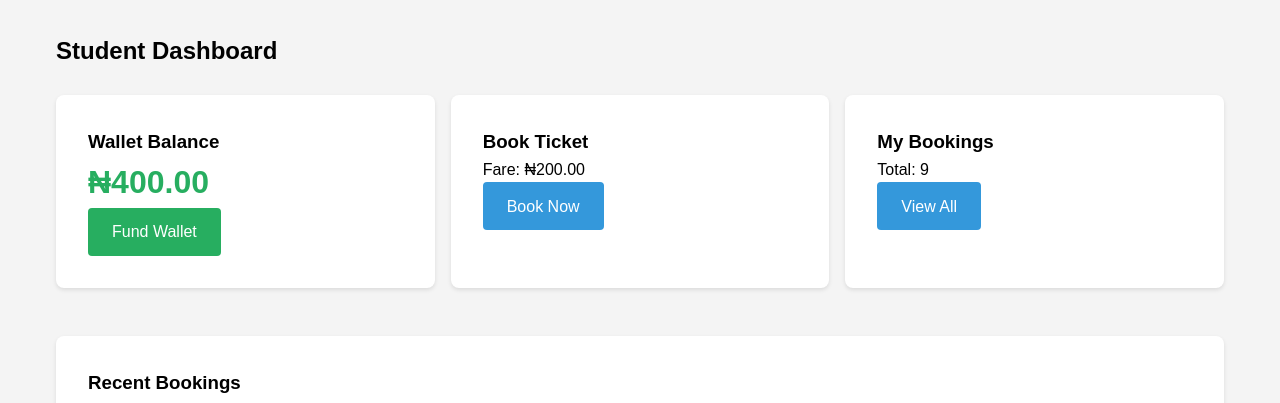
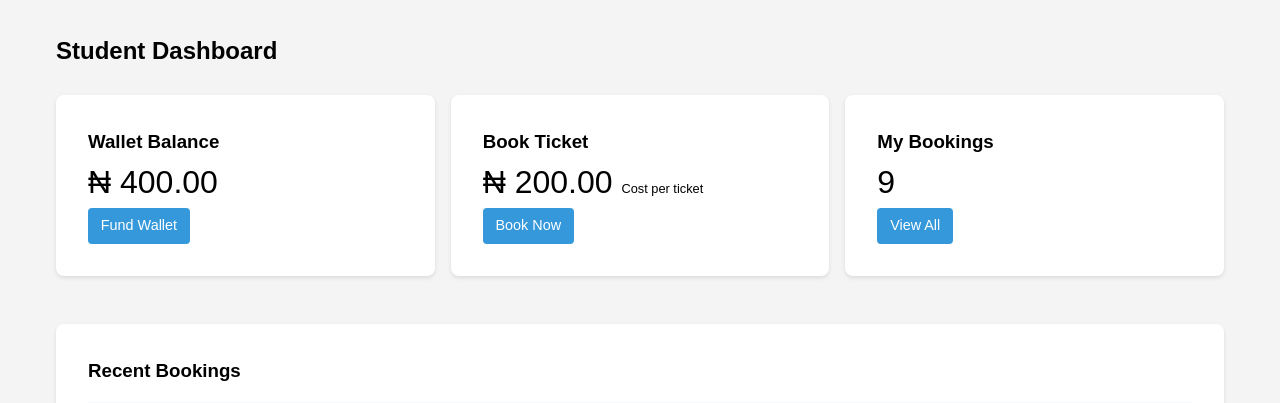
Before and after one commit to techfussion/bts, a Django app: template tickets/templates/tickets/dashboard.html in a window 1280 px wide. Shown: the part 70-473 px from the top of the page. Run offline with Django 5.2, Linux system fonts and the light colour scheme; data comes from the database, SQL or seed files in the repository; both versions use the stored data as it was after the commit; the template is opened without the code that fills it: values that come from a table or form of the project are taken from there, most other values are stand-ins (such as "Sample title", 1, 10 or a date in 2020).

Commit message:
refactor dashboard styling for wallet and booking sections

```diff
--- a/tickets/templates/tickets/dashboard.html
+++ b/tickets/templates/tickets/dashboard.html
@@ -6,20 +6,20 @@
 <div style="display: grid; grid-template-columns: repeat(auto-fit, minmax(300px, 1fr)); gap: 1rem; margin-bottom: 2rem;">
     <div class="card">
         <h3>Wallet Balance</h3>
-        <p style="font-size: 2rem; font-weight: bold; color: #27ae60;">₦{{ wallet.balance }}</p>
-        <a href="{% url 'tickets:fund_wallet' %}" class="btn btn-success">Fund Wallet</a>
+        <p style="font-size: 2rem; font-weight: lighter;">₦ {{ wallet.balance }}</p>
+        <a href="{% url 'tickets:fund_wallet' %}" class="btn" style="padding: 0.4rem 0.8rem; font-size: 0.9rem;">Fund Wallet</a>
     </div>
 
     <div class="card">
         <h3>Book Ticket</h3>
-        <p>Fare: ₦200.00</p>
-        <a href="{% url 'tickets:create_booking' %}" class="btn">Book Now</a>
+        <p style="font-size: 2rem; font-weight: lighter;">₦ 200.00 <span style="font-size: .8rem;">Cost per ticket</span></p>
+        <a href="{% url 'tickets:create_booking' %}" class="btn" style="padding: 0.4rem 0.8rem; font-size: 0.9rem;">Book Now</a>
     </div>
 
     <div class="card">
         <h3>My Bookings</h3>
-        <p>Total: {{ recent_bookings.count }}</p>
-        <a href="{% url 'tickets:booking_history' %}" class="btn">View All</a>
+        <p style="font-size: 2rem; font-weight: lighter;">{{ recent_bookings.count }}</p>
+        <a href="{% url 'tickets:booking_history' %}" class="btn" style="padding: 0.4rem 0.8rem; font-size: 0.9rem;">View All</a>
     </div>
 </div>
 
```
Also changed, not shown: db.sqlite3.
